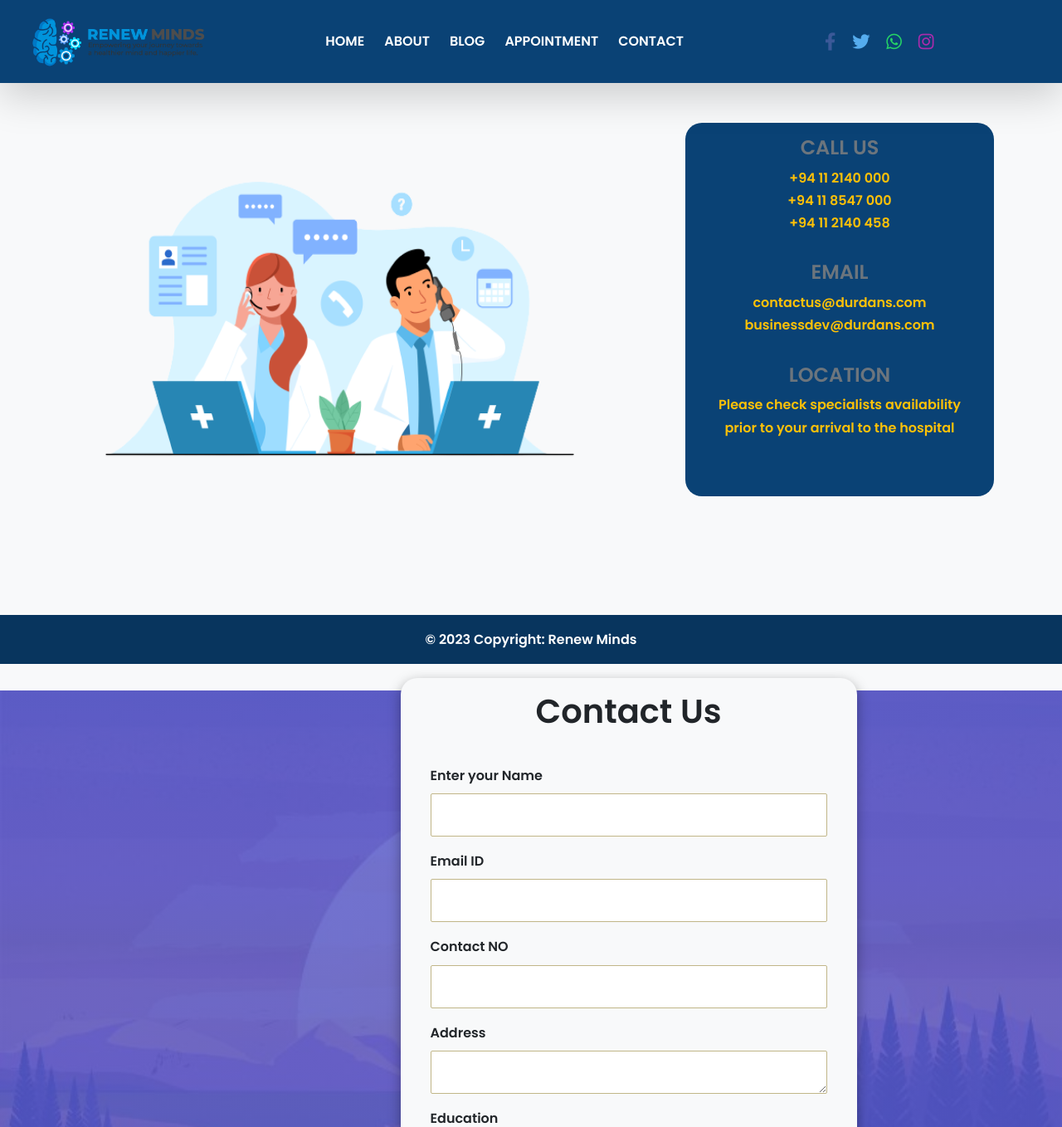
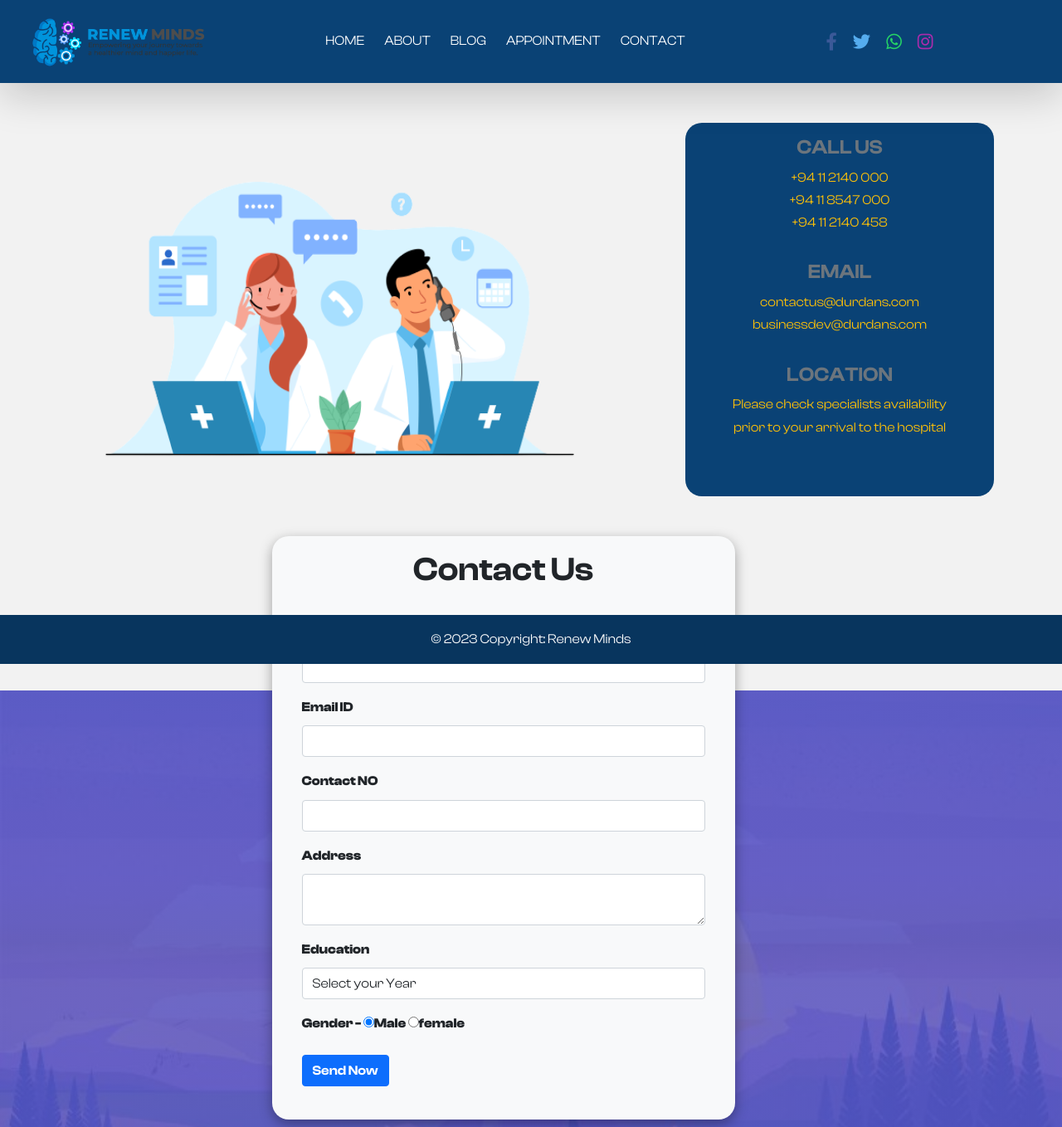
Before and after one commit to sfn1024/Renew_Minds, a PHP site: page /Contact.php in a window 1280 px wide. Shown: the top 1358 px of the page at 83% size. Run offline with PHP 8.4, Linux system fonts and the light colour scheme; some libraries are stand-ins or nearby versions.

Commit message:
contact page update
css off contact page in style.css was deleted

```diff
--- a/assets/css/style.css
+++ b/assets/css/style.css
@@ -30,78 +30,3 @@
 
 /* ========================= IMPORT Admin ========================= */
 @import url(../css/Admin.css);
-
-
-/*contact page front end*/
-@import url('https://fonts.googleapis.com/css2?family=Poppins:wght@600&display=swap');
-body{
-    font-family: 'Poppins', sans-serif;
-    background-color: #f8f9fa ;
-}
-
-.first_col {
-    background-color: white;
-    height: 900px;
-    box-shadow: rgba(0, 0, 0, 0.35) 0px 5px 15px;
-    position: relative;
-    width: 550px;
-    left: 155px;
-    top: 171px;
-    border-radius: 20px;
-}
-
-.img-fluid {
-    border-radius: 20px;
-}
-
-.row-last {
-    width: 60% !important;
-    position: relative !important;
-    left: 350px;
-    top: 50px;
-    height: 200px;
-    padding-bottom: 100px !important;
-    background-color: #0A4275;
-    border-radius: 20px;
-
-}
-
-.btn-primary {
-    background-color: #0A4275;
-    border: #c1b688;
-
-}
-
-.btn-primary:hover {
-    background-color: black !important;
-}
-
-.form-control {
-    height: 52px;
-    background: #fff;
-    font-size: 14px;
-    border-radius: 2px;
-    -webkit-box-shadow: none !important;
-    box-shadow: none !important;
-    border: 1px solid #c1b688;
-}
-.form-control[type=text]:focus {
-border: 2px solid #555;
-}
-@media only screen and (max-width: 600px) {
-    .first_col {
-        position: initial;
-        left: 0 !important;
-    }
-
-    .sec_col {
-        order: 1 !important;
-    }
-
-    .row-last {
-        left: 0 !important;
-        width: 100% !important;
-        height: 500px !important;
-        top: 0 !important;
-    }
-}
```
